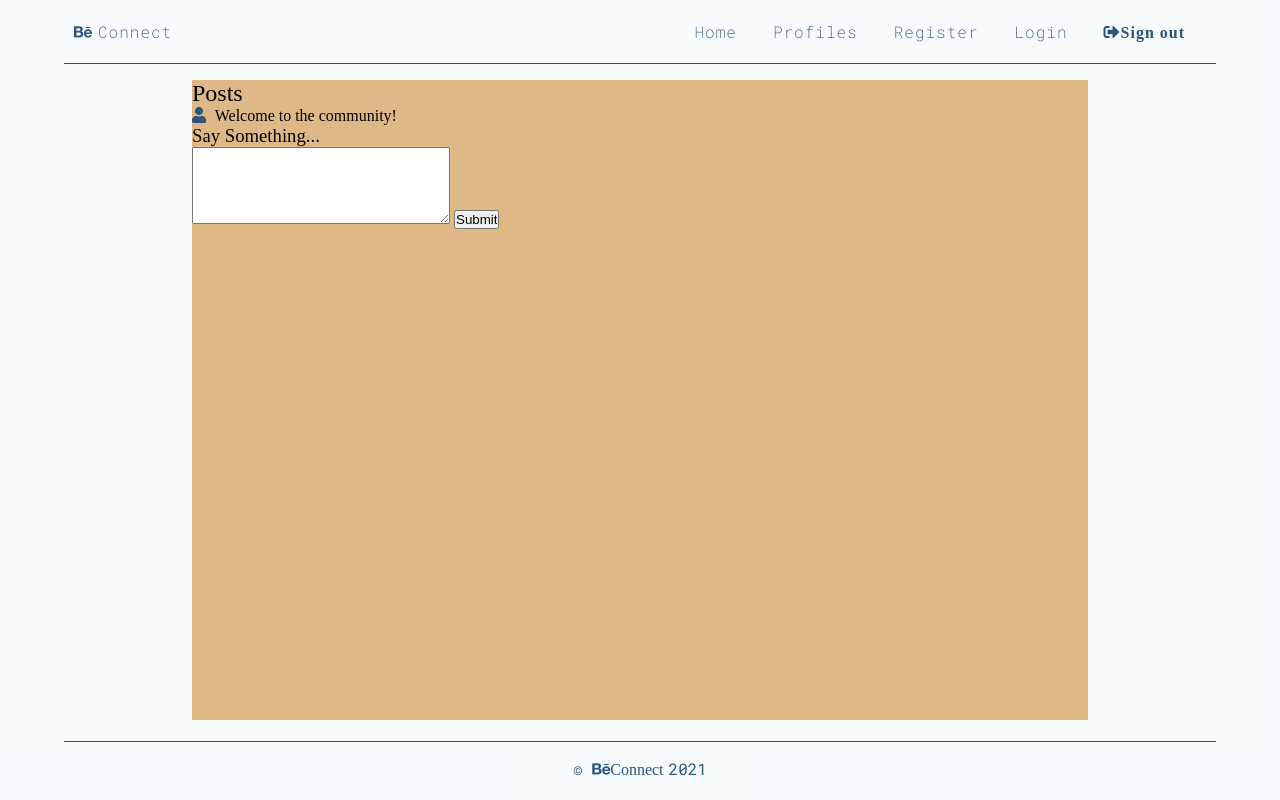
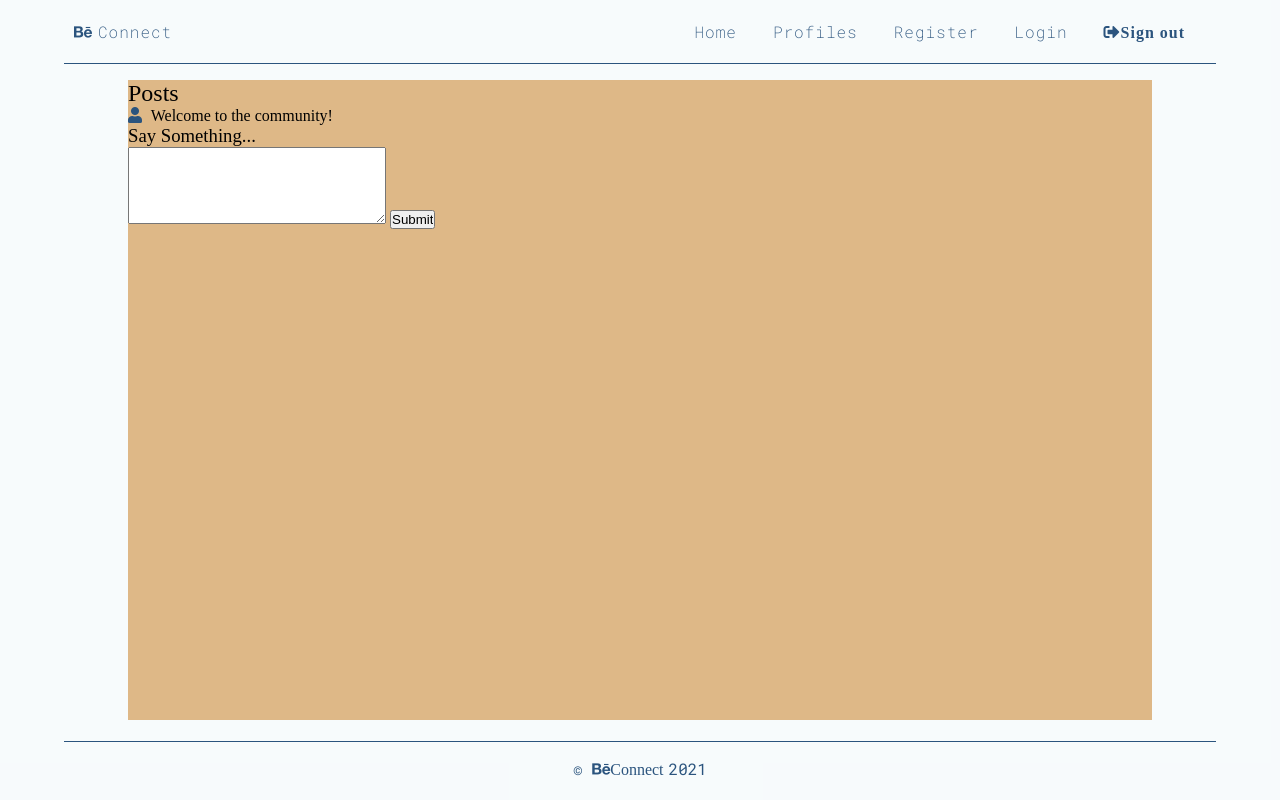
Before and after one commit to chadriae/php-mvc-Ismi, a PHP site: template View/blog.php in a window 1280 px wide. Run offline with PHP 8.4, Linux system fonts and the light colour scheme; the template is opened without the code that fills it, so the values that code supplies are empty; some libraries are stand-ins or nearby versions.

Commit message:
update
dd

```diff
--- a/View/register.php
+++ b/View/register.php
@@ -5,7 +5,7 @@
     <p><a href="index.php">Back to homepage</a></p>
     <h1>Sign up </h1>
 <div class="register">
-    <p><i class="fas fa-user"></i> Create your Beconnect Account here </p>
+    <p ><i class="fas fa-user"></i> Create your Beconnect Account here </p>
     <form action="">
         <input type="text" placeholder="Name" name="name" minlength="2" required="" value=""><br>
         <input type="email" placeholder="Email Address" name="email" required="" value=""><br>
--- a/style.css
+++ b/style.css
@@ -111,7 +111,7 @@ i{
   /*background-color: rgba(224, 217, 207, 0.158);*/
 
    text-align: left;
-  height: 80vh;
+  min-height: 80vh;
   display: flex;
 
 }
--- a/style2.css
+++ b/style2.css
@@ -1,8 +1,8 @@
 .container3{
-    width: 70%;
+    width: 80%;
     margin: 0 auto;
     background-color: burlywood;
-    height: 80vh;
+    min-height: 80vh;
 }
 @import url('https://fonts.googleapis.com/css2?family=Roboto+Mono:wght@200;300;400;600;700;900&display=swap');
 /* -- Setting some variables to color and fonts ,enz-- */
```
